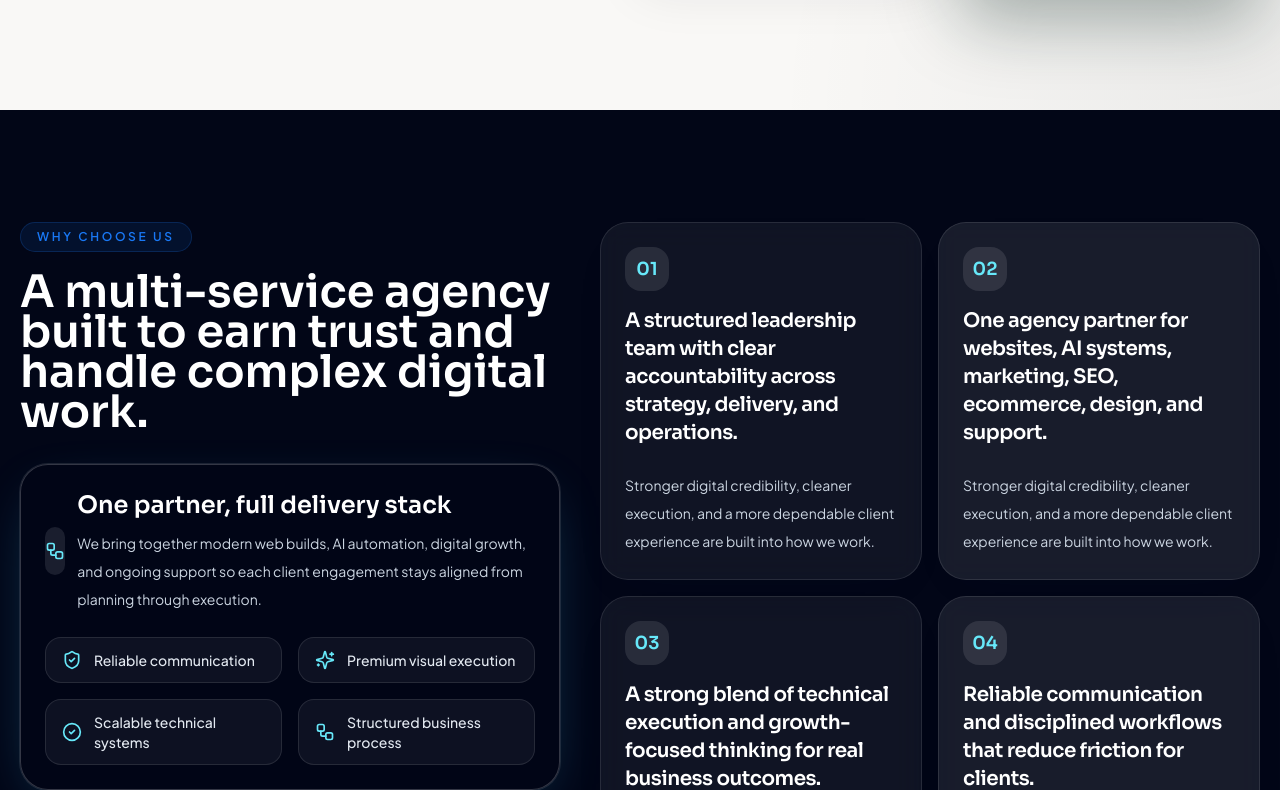
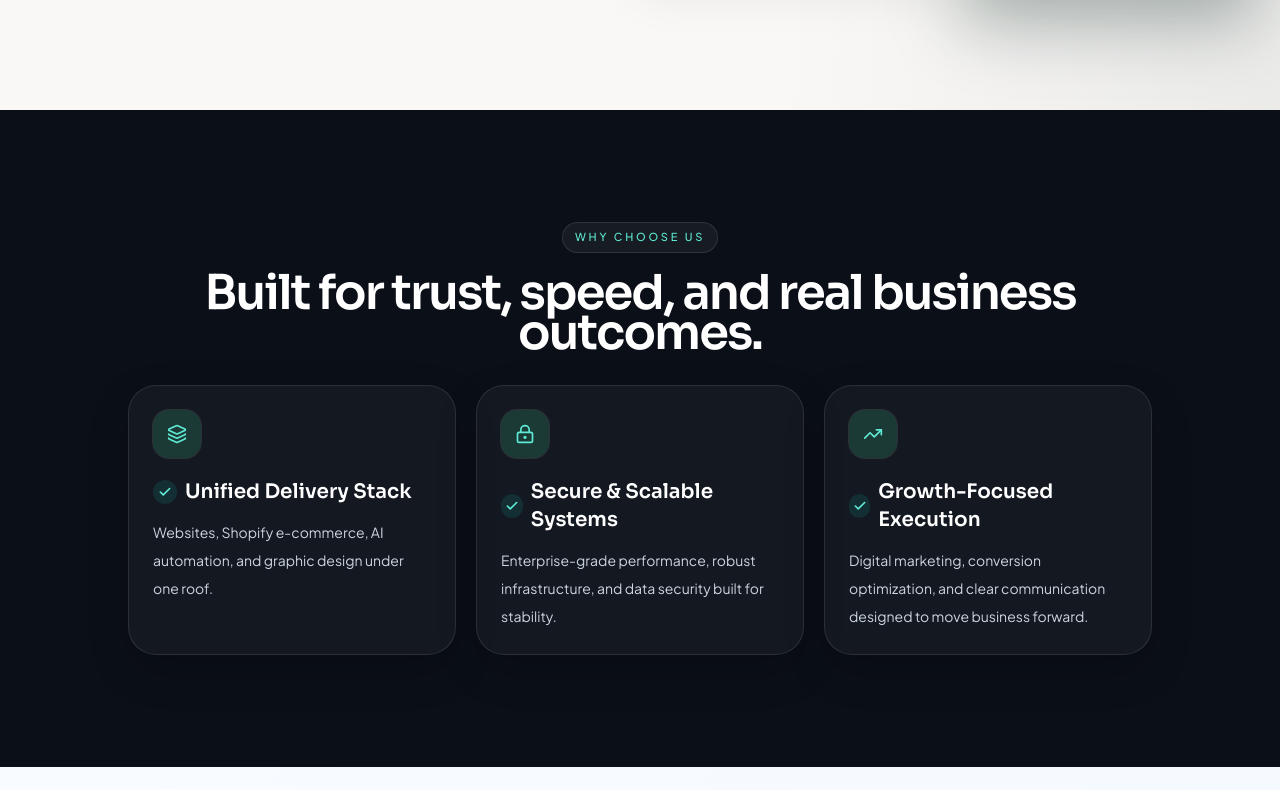
Before and after one commit to ecomwithdaud-hub/Gozepra, a Next.js app: page / in a window 1280 px wide. Shown: the part 1870-2660 px from the top of the page. Built offline with nearby package versions, Linux system fonts and the light colour scheme.

Commit message:
Replace homepage Why Us section with 3-card layout

```diff
--- a/components/sections/why-us.jsx
+++ b/components/sections/why-us.jsx
@@ -1,82 +1,80 @@
-import { CheckCircle2, ShieldCheck, Sparkles, Workflow } from "lucide-react";
+import { motion } from "framer-motion";
+import { Check, Layers3, LockKeyhole, TrendingUp } from "lucide-react";
 
-import { SectionHeading } from "@/components/shared/section-heading";
-import { Card, CardContent, CardHeader, CardTitle } from "@/components/ui/card";
-import { reasons } from "@/lib/site";
+const pillars = [
+  {
+    title: "Unified Delivery Stack",
+    description:
+      "Websites, Shopify e-commerce, AI automation, and graphic design under one roof.",
+    icon: Layers3,
+  },
+  {
+    title: "Secure & Scalable Systems",
+    description:
+      "Enterprise-grade performance, robust infrastructure, and data security built for stability.",
+    icon: LockKeyhole,
+  },
+  {
+    title: "Growth-Focused Execution",
+    description:
+      "Digital marketing, conversion optimization, and clear communication designed to move business forward.",
+    icon: TrendingUp,
+  },
+];
 
 export function WhyUs() {
   return (
-    <section className="section-shell bg-slate-950 text-white">
+    <section className="section-shell bg-[#0B0F17] text-white">
       <div className="container">
-        <div className="grid gap-10 lg:grid-cols-[0.9fr_1.1fr]">
-          <div>
-            <SectionHeading
-              eyebrow="Why Choose Us"
-              title="A multi-service agency built to earn trust and handle complex digital work."
-
-              className="[&_h2]:text-white [&_.muted-copy]:text-slate-300"
-            />
-
-            <div className="mt-8 glass-panel p-6">
-              <div className="flex items-center gap-3">
-                <div className="flex h-12 w-12 items-center justify-center rounded-2xl bg-white/10 text-cyan-300">
-                  <Workflow className="h-5 w-5" />
-                </div>
-                <div>
-                  <div className="font-display text-2xl font-semibold text-white">
-                    One partner, full delivery stack
-                  </div>
-                  <p className="mt-2 text-sm leading-7 text-slate-300">
-                    We bring together modern web builds, AI automation, digital
-                    growth, and ongoing support so each client engagement stays
-                    aligned from planning through execution.
-                  </p>
-                </div>
-              </div>
-
-              <div className="mt-6 grid gap-4 sm:grid-cols-2">
-                <TrustChip icon={<ShieldCheck className="h-5 w-5" />} label="Reliable communication" />
-                <TrustChip icon={<Sparkles className="h-5 w-5" />} label="Premium visual execution" />
-                <TrustChip icon={<CheckCircle2 className="h-5 w-5" />} label="Scalable technical systems" />
-                <TrustChip icon={<Workflow className="h-5 w-5" />} label="Structured business process" />
-              </div>
+        <motion.div
+          initial={{ opacity: 0, y: 24 }}
+          whileInView={{ opacity: 1, y: 0 }}
+          viewport={{ once: true, amount: 0.2 }}
+          transition={{ duration: 0.55, ease: "easeOut" }}
+          className="mx-auto max-w-5xl"
+        >
+          <div className="mb-8 text-center">
+            <div className="inline-flex items-center rounded-full border border-white/10 bg-white/5 px-3 py-1.5 text-[11px] font-medium uppercase tracking-[0.25em] text-teal-300">
+              WHY CHOOSE US
             </div>
+            <h2 className="mt-5 font-display text-3xl font-semibold tracking-[-0.04em] text-white sm:text-4xl lg:text-[3rem]">
+              Built for trust, speed, and real business outcomes.
+            </h2>
           </div>
 
-          <div className="grid gap-4 sm:grid-cols-2">
-            {reasons.map((reason, index) => (
-              <Card
-                key={reason}
-                className={`border-white/10 text-white shadow-none ${
-                  index % 2 === 0 ? "bg-white/[0.06]" : "bg-white/[0.09]"
-                }`}
-              >
-                <CardHeader className="gap-4">
-                  <div className="flex h-11 w-11 items-center justify-center rounded-2xl bg-white/10 text-cyan-300">
-                    <span className="font-display text-lg font-semibold">
-                      {String(index + 1).padStart(2, "0")}
+          <div className="grid gap-5 md:grid-cols-3">
+            {pillars.map((pillar, index) => {
+              const Icon = pillar.icon;
+
+              return (
+                <motion.article
+                  key={pillar.title}
+                  initial={{ opacity: 0, y: 18 }}
+                  whileInView={{ opacity: 1, y: 0 }}
+                  viewport={{ once: true, amount: 0.2 }}
+                  transition={{ delay: index * 0.1, duration: 0.5, ease: "easeOut" }}
+                  className="rounded-[28px] border border-white/10 bg-white/[0.04] p-6 shadow-[0_16px_40px_rgba(0,0,0,0.2)]"
+                >
+                  <div className="mb-5 flex h-12 w-12 items-center justify-center rounded-2xl bg-[#1b3a36] text-teal-300 ring-1 ring-white/10">
+                    <Icon className="h-5 w-5" />
+                  </div>
+
+                  <div className="mb-3 flex items-center gap-2">
+                    <span className="inline-flex h-6 w-6 items-center justify-center rounded-full bg-teal-500/15 text-teal-300">
+                      <Check className="h-3.5 w-3.5" strokeWidth={2.8} />
                     </span>
+                    <h3 className="font-display text-xl font-semibold text-white">
+                      {pillar.title}
+                    </h3>
                   </div>
-                  <CardTitle className="text-xl text-white">{reason}</CardTitle>
-                </CardHeader>
-                <CardContent className="text-sm leading-7 text-slate-300">
-                  Stronger digital credibility, cleaner execution, and a more
-                  dependable client experience are built into how we work.
-                </CardContent>
-              </Card>
-            ))}
+
+                  <p className="text-sm leading-7 text-slate-300">{pillar.description}</p>
+                </motion.article>
+              );
+            })}
           </div>
-        </div>
+        </motion.div>
       </div>
     </section>
   );
 }
-
-function TrustChip({ icon, label }) {
-  return (
-    <div className="flex items-center gap-3 rounded-2xl border border-white/10 bg-white/5 px-4 py-3 text-sm font-medium text-slate-200">
-      <div className="text-cyan-300">{icon}</div>
-      <span>{label}</span>
-    </div>
-  );
-}
```
